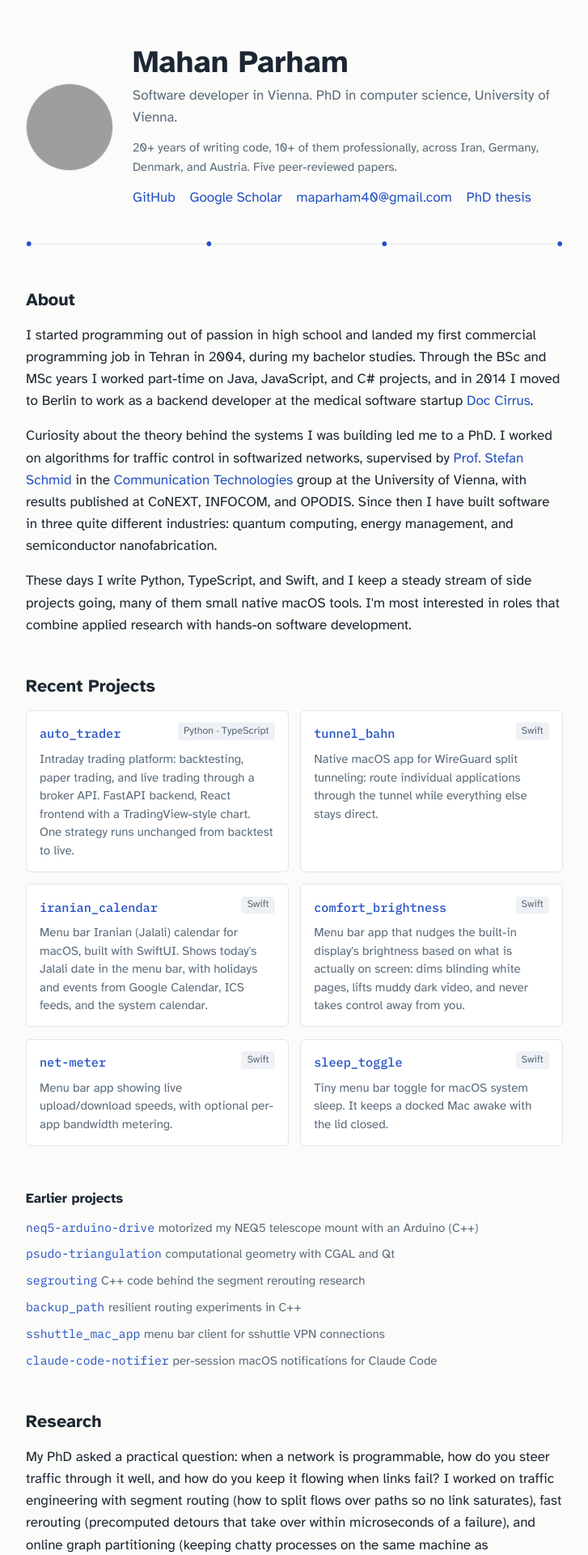
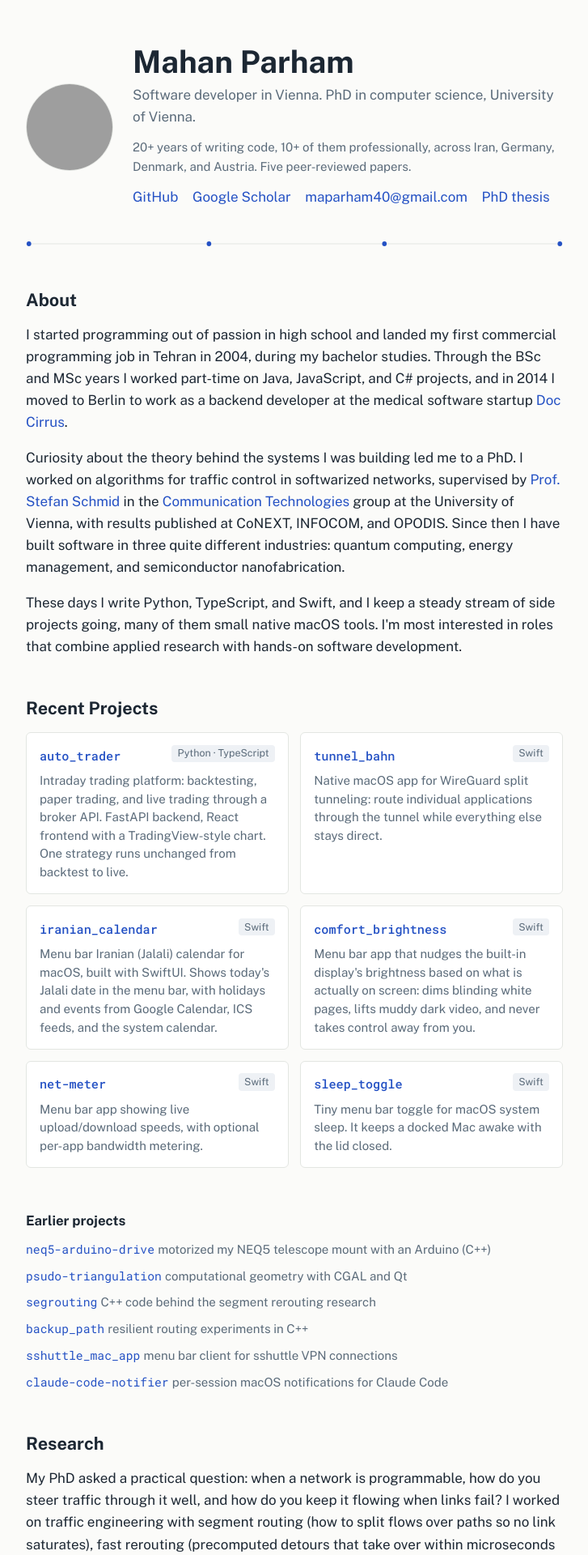
Before and after one commit to maparham/maparham.github.io, a Jekyll site: the page built from index.html, in a window 1280 px wide. Shown: the top 1920 px of the page at 81% size, without its empty margins (276-1003 px from the left). Built offline with Jekyll 4.4.1, drawn with Linux system fonts in a browser that asks for light colours; grey boxes are pictures that could not be loaded.

Commit message:
Switch to Public Sans and Roboto Mono for plain zeros; reword About
Co-Authored-By: Claude Fable 5 <noreply@anthropic.com>
Claude-Session: https://claude.ai/code/session_0165mf58GSreQ7uPA3pBrNLb

```diff
--- a/_layouts/default.html
+++ b/_layouts/default.html
@@ -6,7 +6,7 @@
 {% seo %}
     <link rel="preconnect" href="https://fonts.googleapis.com">
     <link rel="preconnect" href="https://fonts.gstatic.com" crossorigin>
-    <link href="https://fonts.googleapis.com/css2?family=Atkinson+Hyperlegible:ital,wght@0,400;0,700;1,400&family=IBM+Plex+Mono:wght@400;500&display=swap" rel="stylesheet">
+    <link href="https://fonts.googleapis.com/css2?family=Public+Sans:ital,wght@0,400;0,700;1,400&family=Roboto+Mono:wght@400;500&display=swap" rel="stylesheet">
     <link rel="stylesheet" href="{{ "/assets/css/style.css?v=" | append: site.github.build_revision | relative_url }}">
     {% include head-custom.html %}
   </head>
--- a/assets/css/style.scss
+++ b/assets/css/style.scss
@@ -31,7 +31,7 @@ body {
   margin: 0;
   background: var(--paper);
   color: var(--ink);
-  font-family: "Atkinson Hyperlegible", "Helvetica Neue", Arial, sans-serif;
+  font-family: "Public Sans", "Helvetica Neue", Arial, sans-serif;
   font-size: 1.0625rem;
   line-height: 1.6;
 }
@@ -120,7 +120,7 @@ p { margin: 0 0 1rem; }
   padding: 0.9rem 1rem;
 }
 .projects .repo {
-  font-family: "IBM Plex Mono", ui-monospace, monospace;
+  font-family: "Roboto Mono", ui-monospace, monospace;
   font-size: 0.95rem;
   font-weight: 500;
 }
@@ -157,7 +157,7 @@ p { margin: 0 0 1rem; }
   gap: 0.4rem 0.9rem;
   font-size: 0.9rem;
 }
-.recent .repo { font-family: "IBM Plex Mono", ui-monospace, monospace; }
+.recent .repo { font-family: "Roboto Mono", ui-monospace, monospace; }
 .recent .when { color: var(--muted); }
 .recent-label {
   font-size: 0.9rem;
@@ -177,7 +177,7 @@ p { margin: 0 0 1rem; }
 }
 .earlier li { margin: 0 0 0.35rem; }
 .earlier .repo {
-  font-family: "IBM Plex Mono", ui-monospace, monospace;
+  font-family: "Roboto Mono", ui-monospace, monospace;
   font-size: 0.92rem;
 }
 .earlier .note { color: var(--muted); font-size: 0.94rem; }
```
